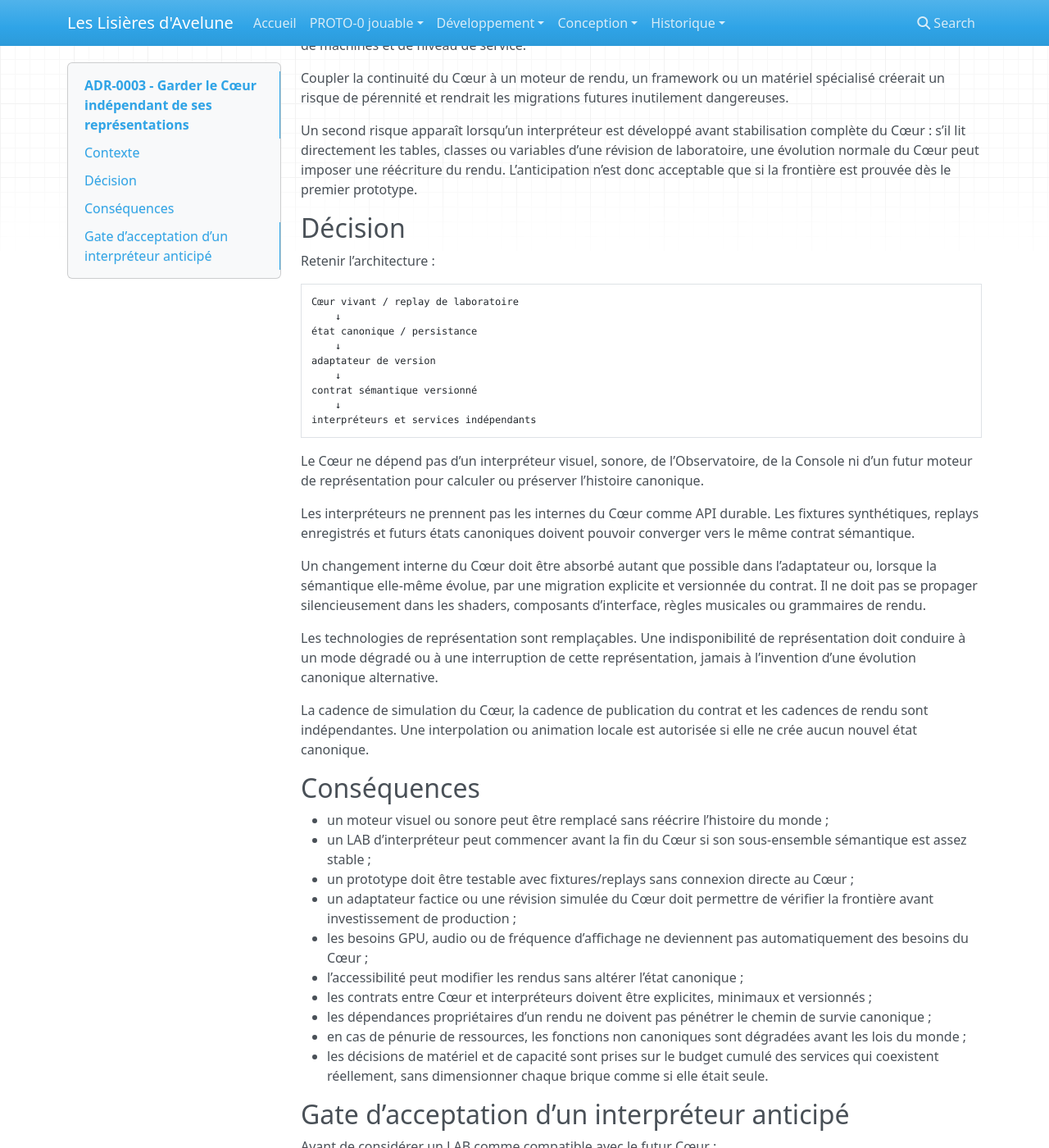
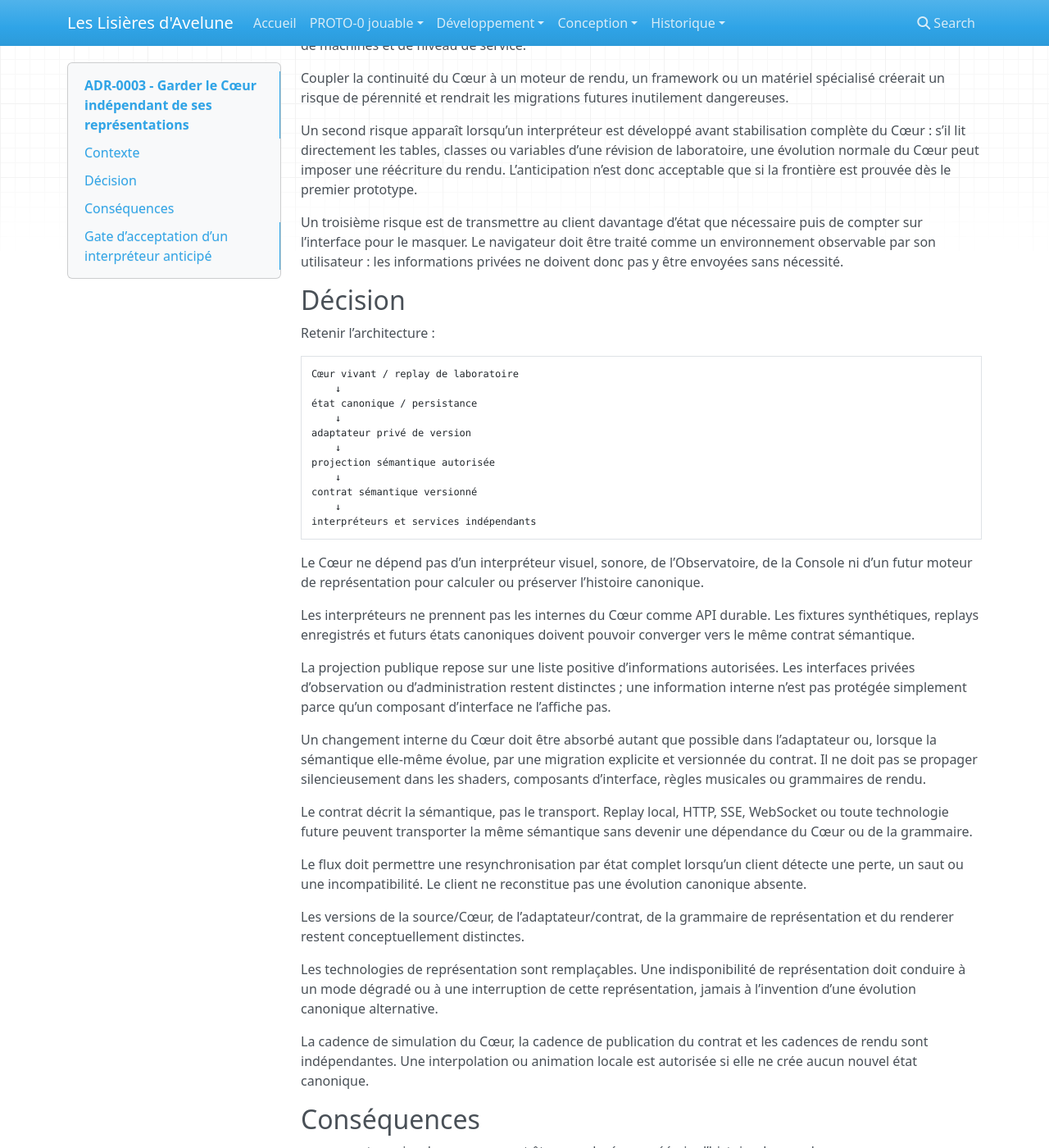
Before and after one commit to Abeliome-Officiel/les-lisieres-avelune, an MkDocs documentation site: the page built from docs/development/adr/ADR-0003-CORE-REPRESENTATION-INDEPENDENCE.md, in a window 1280 px wide and 1400 px high, scrolled down 276 px. Shown: the whole window at 82% size. Built offline with MkDocs 1.6.1, drawn with Linux system fonts in a browser that asks for light colours; nearby versions of some CDN libraries; some of the changed text lies outside the part shown.

Commit message:
docs: completer ADR-0003 avec projection et resynchronisation

```diff
--- a/docs/development/adr/ADR-0003-CORE-REPRESENTATION-INDEPENDENCE.md
+++ b/docs/development/adr/ADR-0003-CORE-REPRESENTATION-INDEPENDENCE.md
@@ -10,6 +10,8 @@ Coupler la continuité du Cœur à un moteur de rendu, un framework ou un matér
 
 Un second risque apparaît lorsqu’un interpréteur est développé avant stabilisation complète du Cœur : s’il lit directement les tables, classes ou variables d’une révision de laboratoire, une évolution normale du Cœur peut imposer une réécriture du rendu. L’anticipation n’est donc acceptable que si la frontière est prouvée dès le premier prototype.
 
+Un troisième risque est de transmettre au client davantage d’état que nécessaire puis de compter sur l’interface pour le masquer. Le navigateur doit être traité comme un environnement observable par son utilisateur : les informations privées ne doivent donc pas y être envoyées sans nécessité.
+
 ## Décision
 
 Retenir l’architecture :
@@ -19,7 +21,9 @@ Cœur vivant / replay de laboratoire
     ↓
 état canonique / persistance
     ↓
-adaptateur de version
+adaptateur privé de version
+    ↓
+projection sémantique autorisée
     ↓
 contrat sémantique versionné
     ↓
@@ -30,7 +34,15 @@ Le Cœur ne dépend pas d’un interpréteur visuel, sonore, de l’Observatoire
 
 Les interpréteurs ne prennent pas les internes du Cœur comme API durable. Les fixtures synthétiques, replays enregistrés et futurs états canoniques doivent pouvoir converger vers le même contrat sémantique.
 
+La projection publique repose sur une liste positive d’informations autorisées. Les interfaces privées d’observation ou d’administration restent distinctes ; une information interne n’est pas protégée simplement parce qu’un composant d’interface ne l’affiche pas.
+
 Un changement interne du Cœur doit être absorbé autant que possible dans l’adaptateur ou, lorsque la sémantique elle-même évolue, par une migration explicite et versionnée du contrat. Il ne doit pas se propager silencieusement dans les shaders, composants d’interface, règles musicales ou grammaires de rendu.
+
+Le contrat décrit la sémantique, pas le transport. Replay local, HTTP, SSE, WebSocket ou toute technologie future peuvent transporter la même sémantique sans devenir une dépendance du Cœur ou de la grammaire.
+
+Le flux doit permettre une resynchronisation par état complet lorsqu’un client détecte une perte, un saut ou une incompatibilité. Le client ne reconstitue pas une évolution canonique absente.
+
+Les versions de la source/Cœur, de l’adaptateur/contrat, de la grammaire de représentation et du renderer restent conceptuellement distinctes.
 
 Les technologies de représentation sont remplaçables. Une indisponibilité de représentation doit conduire à un mode dégradé ou à une interruption de cette représentation, jamais à l’invention d’une évolution canonique alternative.
 
@@ -42,6 +54,9 @@ La cadence de simulation du Cœur, la cadence de publication du contrat et les c
 - un LAB d’interpréteur peut commencer avant la fin du Cœur si son sous-ensemble sémantique est assez stable ;
 - un prototype doit être testable avec fixtures/replays sans connexion directe au Cœur ;
 - un adaptateur factice ou une révision simulée du Cœur doit permettre de vérifier la frontière avant investissement de production ;
+- le navigateur ne reçoit que l’état sémantique nécessaire à la représentation autorisée ;
+- le protocole réseau peut évoluer sans redéfinir la sémantique du contrat ;
+- une perte de mises à jour se résout par resynchronisation plutôt que par invention côté client ;
 - les besoins GPU, audio ou de fréquence d’affichage ne deviennent pas automatiquement des besoins du Cœur ;
 - l’accessibilité peut modifier les rendus sans altérer l’état canonique ;
 - les contrats entre Cœur et interpréteurs doivent être explicites, minimaux et versionnés ;
@@ -54,11 +69,15 @@ La cadence de simulation du Cœur, la cadence de publication du contrat et les c
 Avant de considérer un LAB comme compatible avec le futur Cœur :
 
 1. aucune dépendance persistante aux structures internes du Cœur ;
-2. mêmes entrées contractuelles pour fixtures, replays et flux futur ;
-3. évolution simulée du Cœur absorbable principalement par l’adaptateur ;
-4. renderer ou interpréteur factice capable de consommer le contrat ;
-5. cadence de rendu indépendante de la cadence canonique ;
-6. mode dégradé sans invention d’état ;
-7. coûts mesurables avec les autres charges pertinentes.
+2. projection publique minimale, sans donnée privée inutile au client ;
+3. mêmes entrées contractuelles pour fixtures, replays et flux futur ;
+4. transport remplaçable sans changement de grammaire ;
+5. perte ou saut de flux récupérable par état complet ;
+6. évolution simulée du Cœur absorbable principalement par l’adaptateur ;
+7. renderer ou interpréteur factice capable de consommer le contrat ;
+8. versions source/contrat/grammaire/renderer séparables ;
+9. cadence de rendu indépendante de la cadence canonique ;
+10. mode dégradé sans invention d’état ;
+11. coûts mesurables avec les autres charges pertinentes.
 
 Voir aussi `../ARBITRATION_LONGEVITY_AND_RESOURCES.md`, `../../21_coeur_vivant_genese_canonique.md`, `../../23_univers_sonore_contrat_public.md` et `../../24_visuel_coeur_contrat_public.md`.
```
